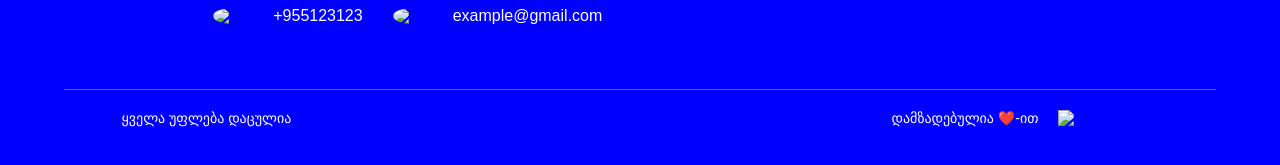
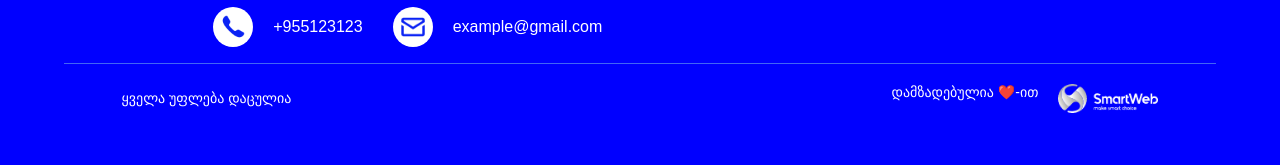
Before and after one commit to das4553/homework-10, a plain HTML site: page index.html in a window 1280 px wide. Shown: the part 517-682 px from the top of the page. Drawn offline with Linux system fonts and the light colour scheme.

Commit message:
images change

```diff
--- a/index.html
+++ b/index.html
@@ -32,11 +32,11 @@
           ></iframe>
           <div class="div-1">
             <div>
-              <img src="icons8-phone-60.png" class="icon" />
+              <img src="images/icons8-phone-60.png" class="icon" />
               <a href="tel:+955123123">+955123123</a>
             </div>
             <div>
-              <img src="icons8-mail-96 (1).png" class="icon" />
+              <img src="images/icons8-mail-96 (1).png" class="icon" />
               <a href="mailto:example@gmail.com">example@gmail.com</a>
             </div>
           </div>
@@ -72,7 +72,7 @@
         <p>ყველა უფლება დაცულია</p>
         <div>
           <p>დამზადებულია ❤️-ით</p>
-          <img src="Group 72.png" />
+          <img src="images/Group 72.png" />
         </div>
       </div>
     </div>
--- a/style/style.css
+++ b/style/style.css
@@ -141,7 +141,7 @@ textarea {
   display: flex;
   align-items: center;
   justify-content: space-between;
-  margin-top: 4rem;
+  margin-top: 1rem;
   color: #fff;
   width: 100%;
   font-size: 14px;
```
